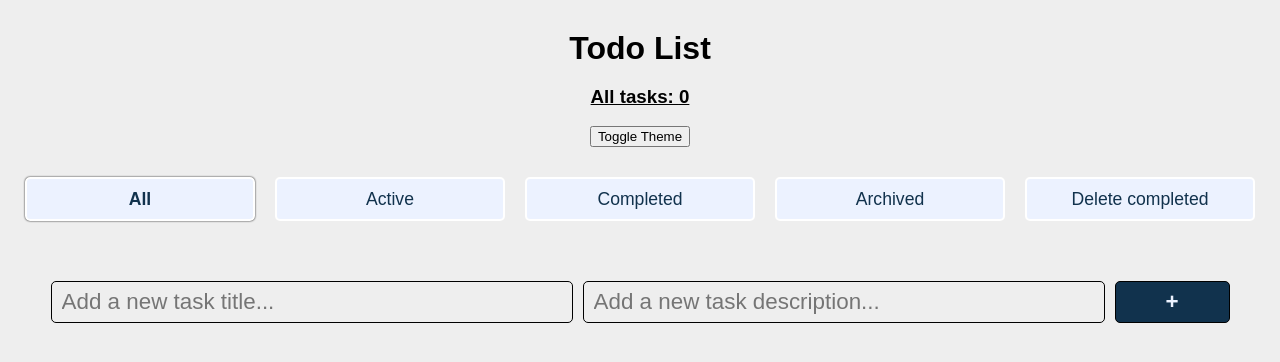
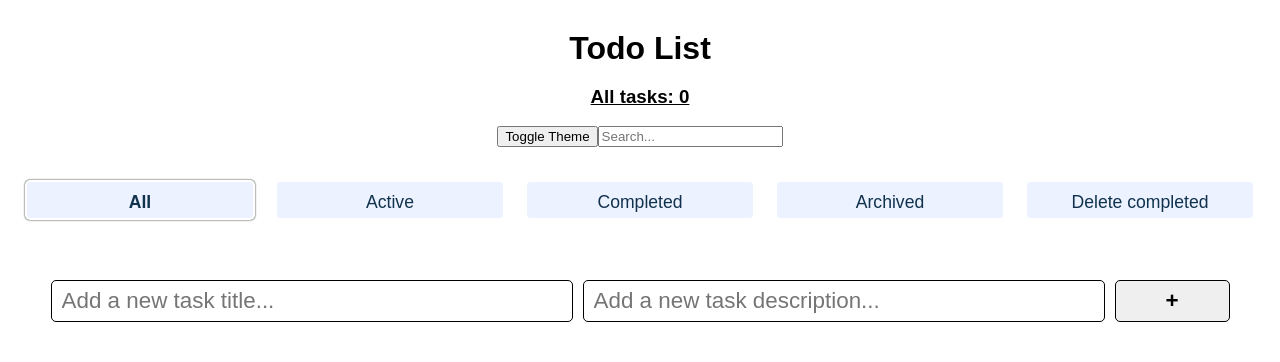
Before and after one commit to nelly476/to-do-react, a React (Vite) app: page / in a window 1280 px wide. Shown: the top 362 px of the page. Built offline with nearby package versions, Linux system fonts and the light colour scheme.

Commit message:
add debounced search

```diff
--- /dev/null
+++ b/src/components/DebouncedSearchInput.jsx
@@ -0,0 +1,21 @@
+import React from "react";
+
+class DebouncedSearchInput extends React.Component {
+  timer = null;
+
+  handleChange = (event) => {
+    clearTimeout(this.timer);
+    const value = event.target.value;
+    this.timer = setTimeout(() => {
+      this.props.onSearch(value);
+    }, 500);
+  };
+
+  render() {
+    return (
+      <input type="text" placeholder="Search..." onChange={this.handleChange} />
+    );
+  }
+}
+
+export default DebouncedSearchInput;
--- a/src/components/Header.jsx
+++ b/src/components/Header.jsx
@@ -1,5 +1,6 @@
 import React from "react";
 import { ThemeContext } from "./ThemeContext";
+import DebouncedSearchInput from "./DebouncedSearchInput";
 
 export default class Header extends React.Component {
   render() {
@@ -16,6 +17,7 @@ export default class Header extends React.Component {
             <h1>Todo List </h1>
             <h3>All tasks: {this.props.countTodo}</h3>
             <button onClick={toggleTheme}>Toggle Theme</button>
+            <DebouncedSearchInput onSearch={this.props.onSearch} />
           </header>
         )}
       </ThemeContext.Consumer>
--- a/src/components/ThemeContext.js
+++ b/src/components/ThemeContext.js
@@ -2,12 +2,12 @@ import React from "react";
 
 export const themes = {
   light: {
-    foreground: "#000000",
-    background: "#eeeeee",
+    foreground: "black",
+    background: "white",
   },
   dark: {
-    foreground: "#ffffff",
-    background: "#222222",
+    foreground: "white",
+    background: "black",
   },
 };
 
--- a/src/index.css
+++ b/src/index.css
@@ -10,6 +10,14 @@ body {
 #root,
 .container {
   height: 100vh;
+}
+
+.black {
+  background-color: black;
+}
+
+.white {
+  background-color: white;
 }
 
 .container {
@@ -49,7 +57,7 @@ h2 {
 }
 
 .form__button {
-  background: #11324d;
+  /* background: #11324d; */
   border: 1px solid black;
   border-radius: 5px;
   cursor: pointer;
@@ -61,18 +69,25 @@ h2 {
   vertical-align: top;
   width: 115px;
   outline: none;
-  color: #ecf2ff;
+  /* color: #ecf2ff; */
 }
 
 .form__button:hover {
   opacity: 0.95;
 }
 
+header {
+  height: 15%;
+}
+
+footer {
+  height: 5%;
+}
+
 .form {
   display: flex;
   flex-direction: column;
   align-items: center;
-  height: 70vh;
 }
 
 .todos-list {
--- a/src/main.jsx
+++ b/src/main.jsx
@@ -2,6 +2,7 @@ import React from "react";
 import ReactDOM from "react-dom/client";
 import App from "./App.jsx";
 import "./index.css";
+import { ThemeContext, themes } from "./components/ThemeContext";
 
 ReactDOM.createRoot(document.getElementById("root")).render(
   <React.StrictMode>
```
